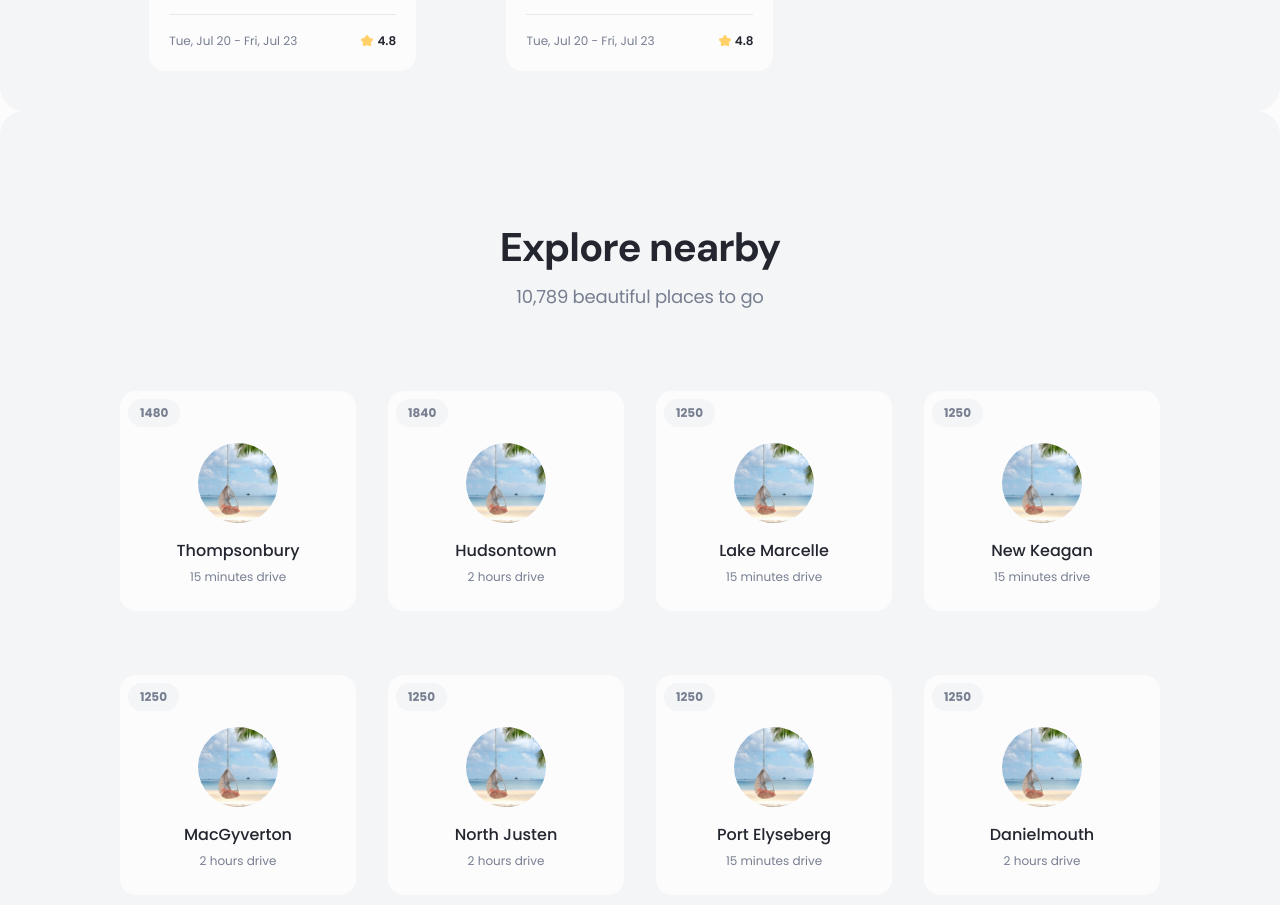
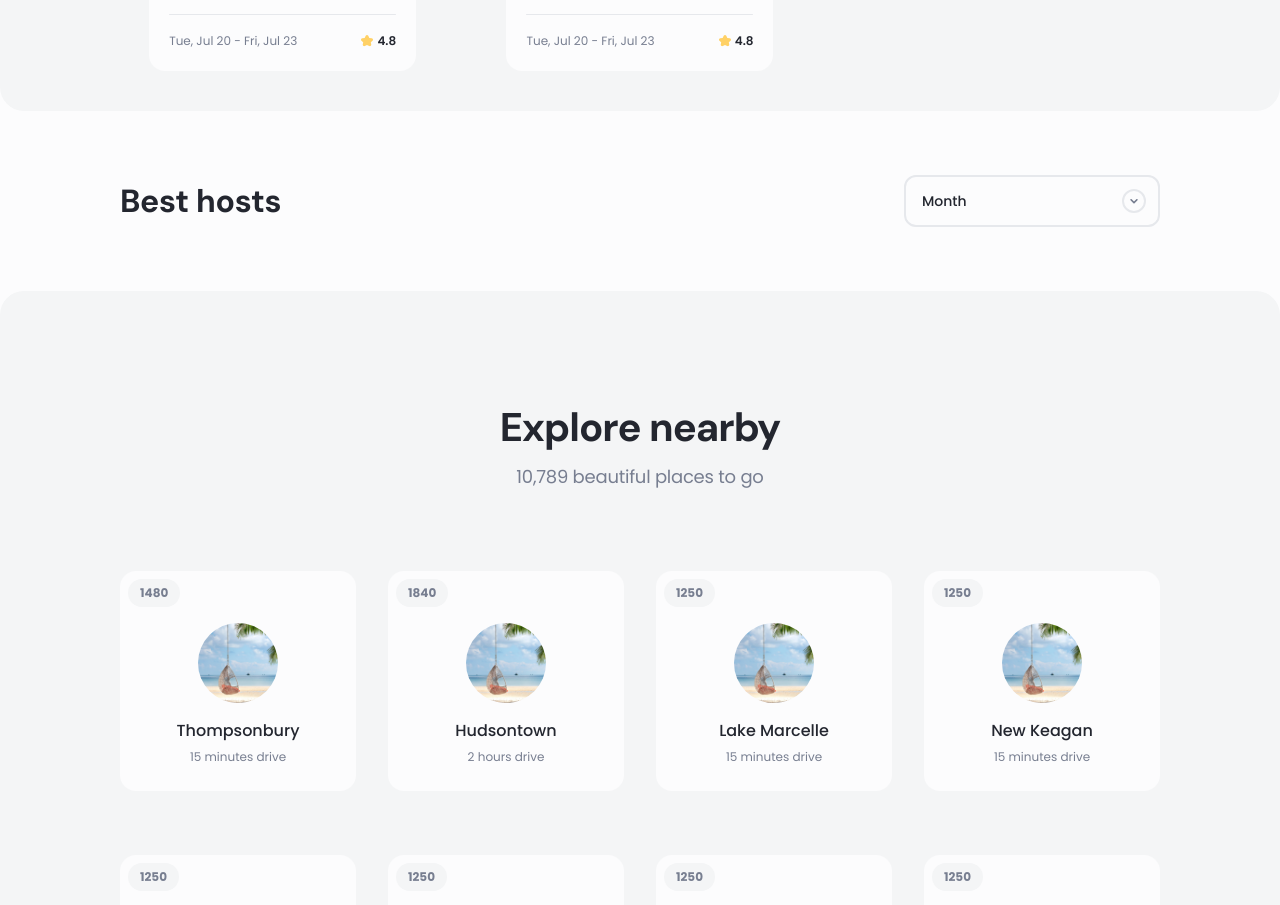
Before and after one commit to hasanlashgari01/fleet-react, a React (Vite) app: page / in a window 1280 px wide. Shown: the part 5540-6445 px from the top of the page. Built offline with nearby package versions, Linux system fonts and the light colour scheme.

Commit message:
host top section

```diff
--- a/src/pages/home/Home.jsx
+++ b/src/pages/home/Home.jsx
@@ -4,6 +4,7 @@ import About from "./About";
 import HowItWorked from "./HowItWorked";
 import ProductCard from "./ProductCard";
 import LiveSection from "./LiveSection";
+import Host from "./Host";
 import ExploreNearby from "./ExploreNearby";
 
 function Home() {
@@ -15,6 +16,7 @@ function Home() {
             <HowItWorked />
             <LiveSection />
             <ProductCard />
+            <Host />
             <ExploreNearby />
         </>
     );
--- /dev/null
+++ b/src/pages/home/Host.jsx
@@ -0,0 +1,18 @@
+import FilterDropdown from "../../components/FilterDropdown";
+
+function Host() {
+    return (
+        <div className="container py-16">
+            <div className="flex flex-wrap gap-6 justify-between items-center">
+                <h1 className="text-neutral-2 font-DMSansBold text-[32px]/10 tracking-[-0.32px]">Best hosts</h1>
+                <FilterDropdown title="Month">
+                    <span className="py-2.5 px-3.5">Week</span>
+                    <span className="py-2.5 px-3.5">Month</span>
+                    <span className="py-2.5 px-3.5">Year</span>
+                </FilterDropdown>
+            </div>
+        </div>
+    );
+}
+
+export default Host;
```
